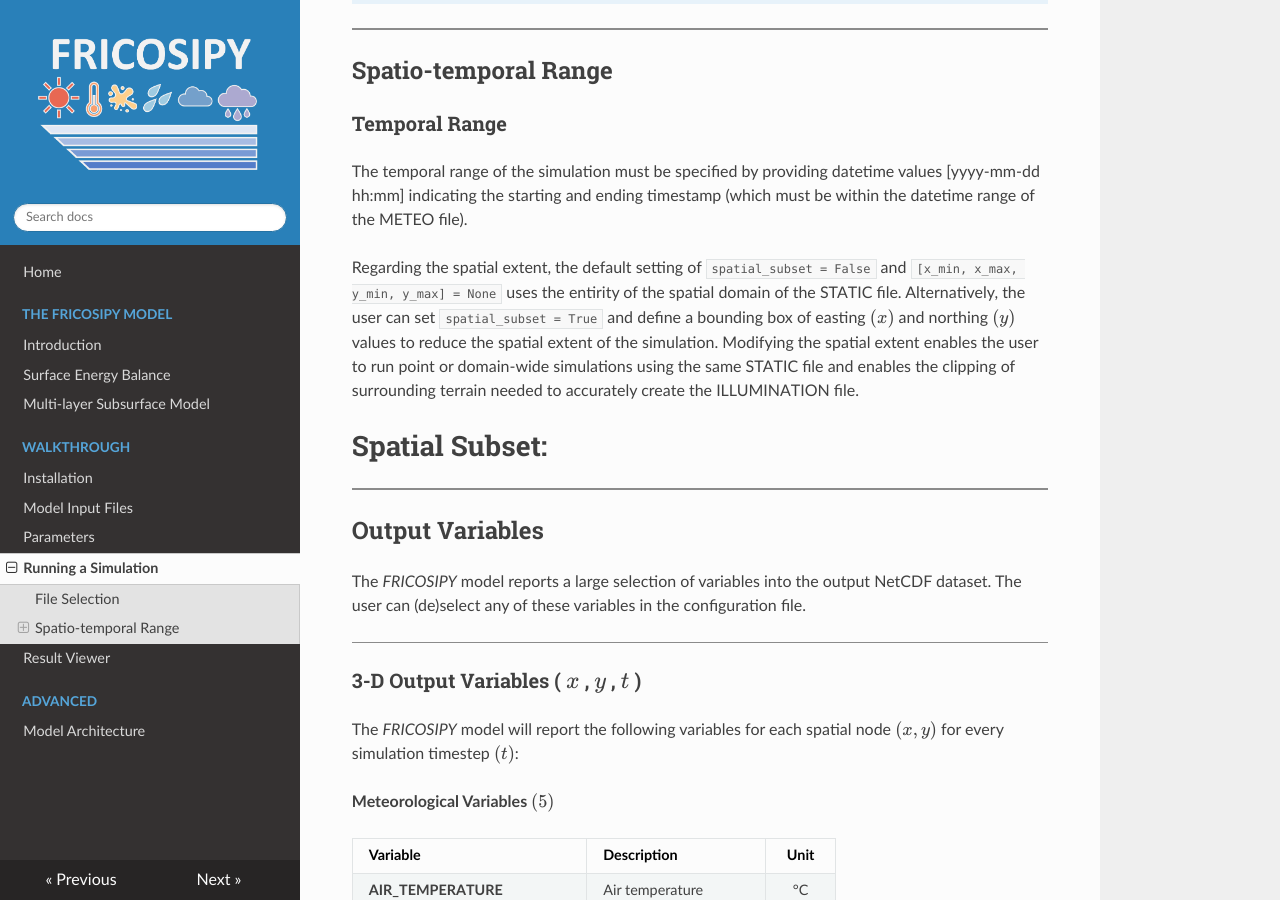
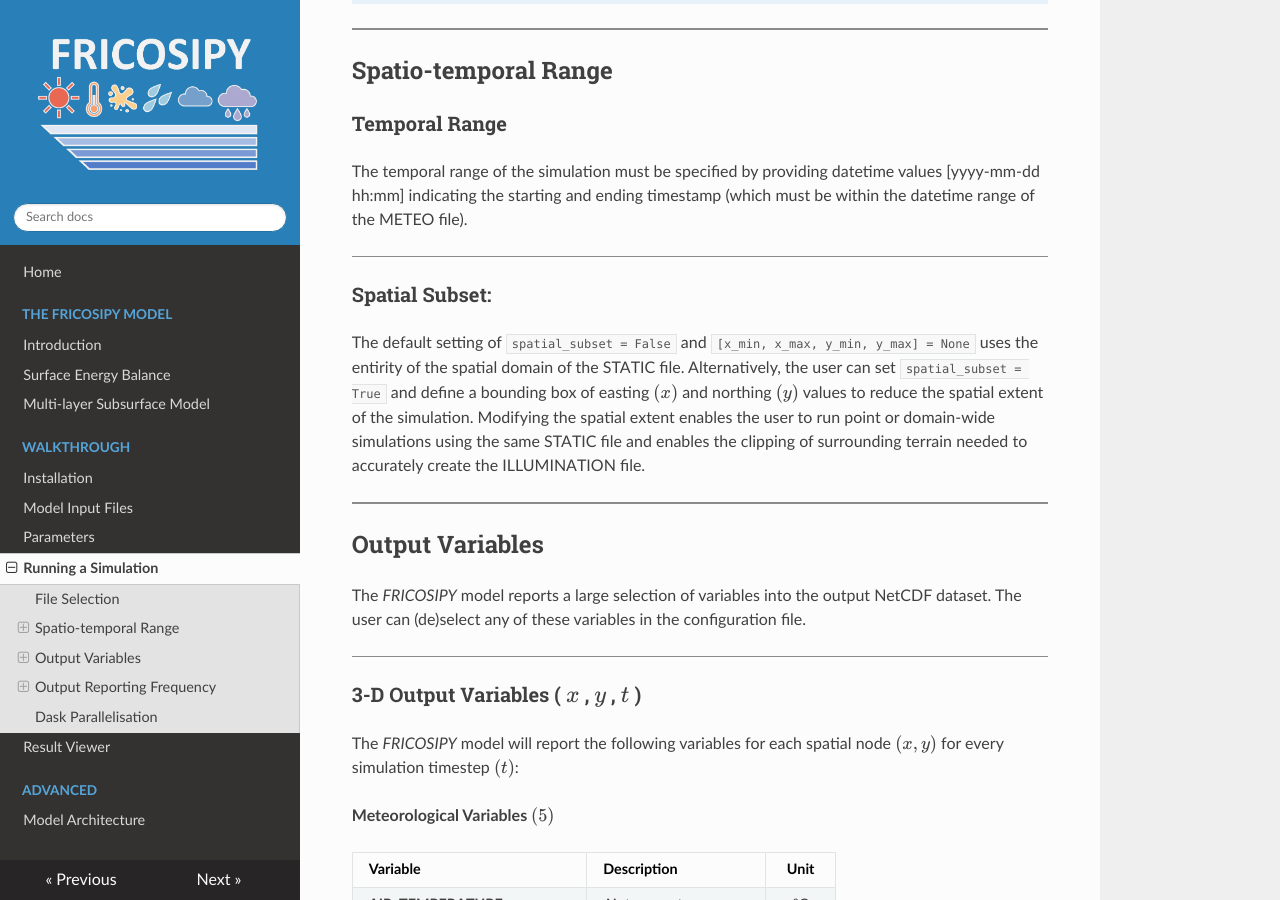
Before and after one commit to MarcusGastaldello/FRICOSIPY, an MkDocs documentation site: the page built from docs/running_a_simulation.md, in a window 1280 px wide and 900 px high, scrolled down 629 px. Built offline with MkDocs 1.6.1, drawn with Linux system fonts in a browser that asks for light colours.

Commit message:
Update running_a_simulation.md

```diff
--- a/docs/running_a_simulation.md
+++ b/docs/running_a_simulation.md
@@ -27,11 +27,13 @@
 
 ### Temporal Range
 
-The temporal range of the simulation must be specified by providing datetime values [yyyy-mm-dd hh:mm] indicating the starting and ending timestamp (which must be within the datetime range of the METEO file). <br>
+The temporal range of the simulation must be specified by providing datetime values [yyyy-mm-dd hh:mm] indicating the starting and ending timestamp (which must be within the datetime range of the METEO file).
 
-Regarding the spatial extent, the default setting of `spatial_subset = False` and `[x_min, x_max, y_min, y_max] = None` uses the entirity of the spatial domain of the STATIC file. Alternatively, the user can set `spatial_subset = True` and define a bounding box of easting $(x)$ and northing $(y)$ values to reduce the spatial extent of the simulation. Modifying the spatial extent enables the user to run point or domain-wide simulations using the same STATIC file and enables the clipping of surrounding terrain needed to accurately create the ILLUMINATION file.
+<hr style="height:1px; background-color:#8b8b8b; border:none;" />
 
-# Spatial Subset:
+### Spatial Subset:
+
+The default setting of `spatial_subset = False` and `[x_min, x_max, y_min, y_max] = None` uses the entirity of the spatial domain of the STATIC file. Alternatively, the user can set `spatial_subset = True` and define a bounding box of easting $(x)$ and northing $(y)$ values to reduce the spatial extent of the simulation. Modifying the spatial extent enables the user to run point or domain-wide simulations using the same STATIC file and enables the clipping of surrounding terrain needed to accurately create the ILLUMINATION file.
 
 <hr style="height:2px; background-color:#8b8b8b; border:none;" />
 
```
